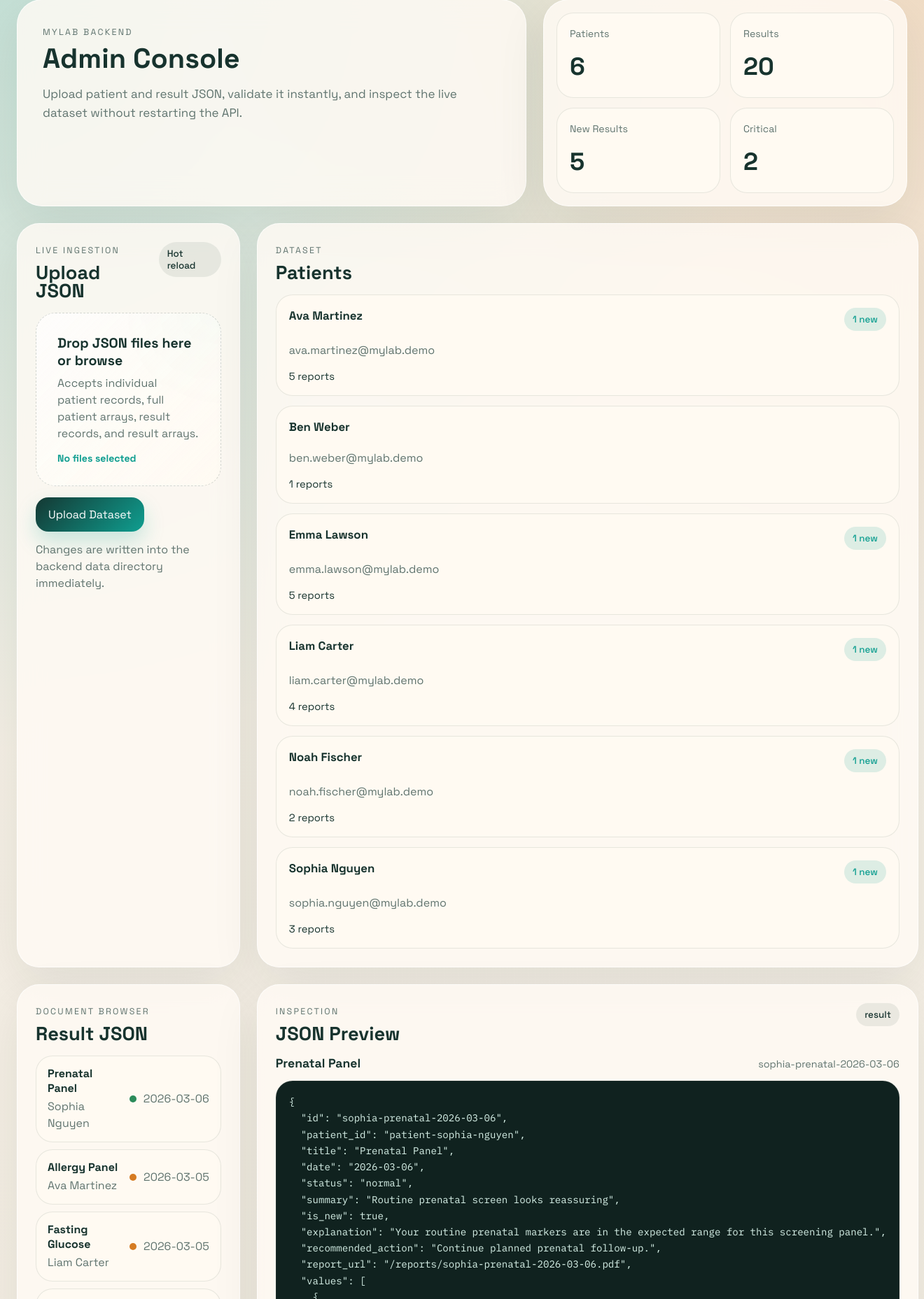
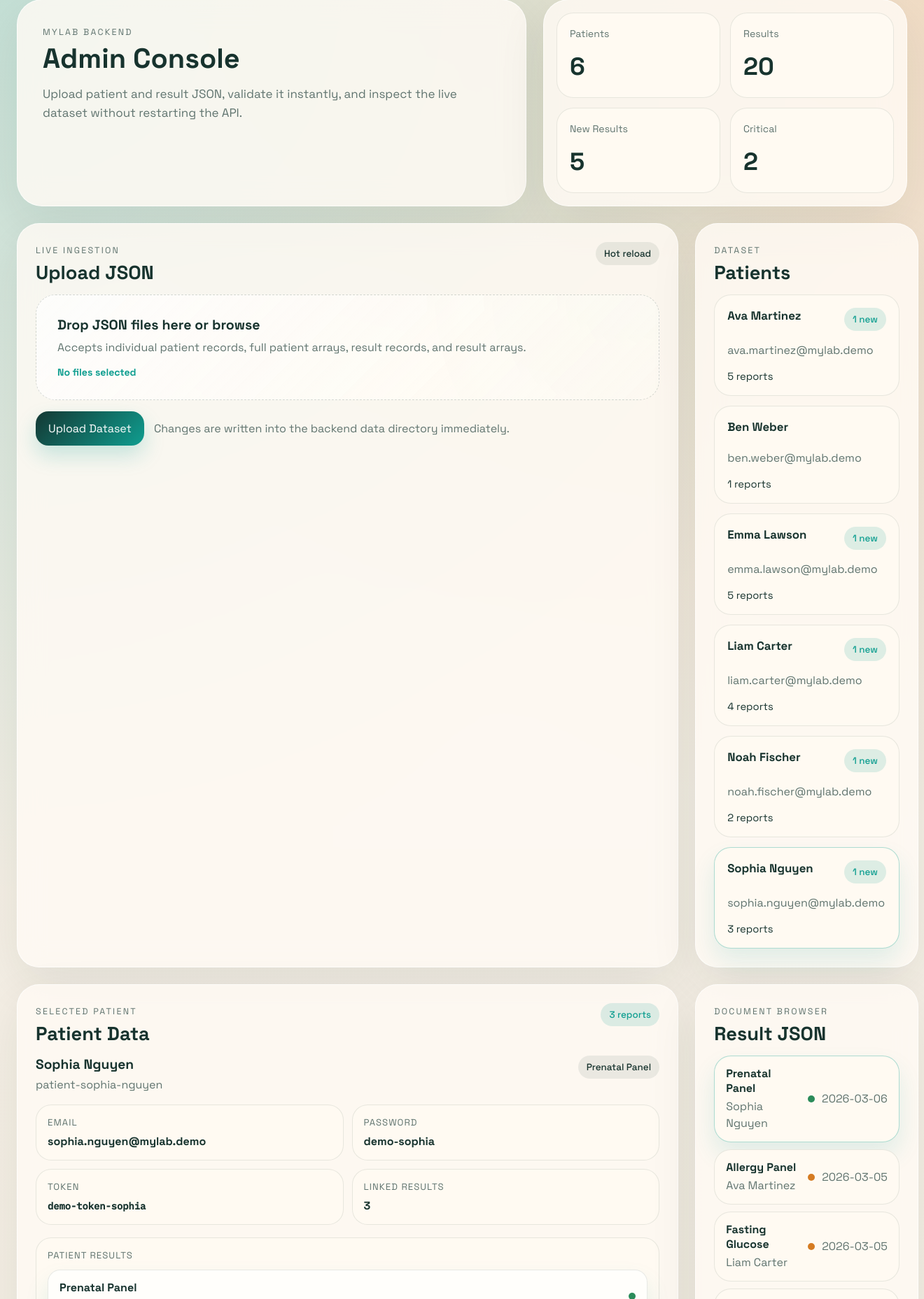
Before and after one commit to tgrytnes/MyLab-backend, a FastAPI app: page /admin in a window 1320 px wide. Shown: the part 29-1886 px from the top of the page at 70% size. Run offline with FastAPI, Linux system fonts and the light colour scheme.

Commit message:
Refine admin patient detail layout

```diff
--- a/app/main.py
+++ b/app/main.py
@@ -58,6 +58,9 @@ def _admin_context(
     preview = None
     chosen_kind = preview_kind
     chosen_id = preview_id
+    selected_patient = None
+    selected_result = None
+    selected_patient_results: list[dict] = []
 
     if chosen_kind and chosen_id:
         preview = repository.preview_document(chosen_kind, chosen_id)
@@ -70,11 +73,24 @@ def _admin_context(
         chosen_id = patient_cards[0]["id"]
         preview = repository.preview_document(chosen_kind, chosen_id)
 
+    if chosen_kind == "patient" and chosen_id:
+        selected_patient = repository.patient_by_id(chosen_id)
+    elif chosen_kind == "result" and chosen_id:
+        selected_result = repository.result_by_id(chosen_id)
+        if selected_result is not None:
+            selected_patient = repository.patient_by_id(selected_result["patient_id"])
+
+    if selected_patient is not None:
+        selected_patient_results = repository.patient_results(selected_patient)
+
     return {
         "request": request,
         "stats": repository.stats(),
         "patient_cards": patient_cards,
         "result_browser": result_browser,
+        "selected_patient": selected_patient,
+        "selected_result": selected_result,
+        "selected_patient_results": selected_patient_results,
         "preview_kind": chosen_kind,
         "preview_id": chosen_id,
         "preview": preview,
--- a/app/repository.py
+++ b/app/repository.py
@@ -100,6 +100,14 @@ class DemoRepository:
 
     def patient_by_token(self, token: str) -> dict | None:
         return self.patients_by_token.get(token)
+
+    def patient_by_id(self, patient_id: str) -> dict | None:
+        patient = self.patients_by_id.get(patient_id)
+        return deepcopy(patient) if patient is not None else None
+
+    def result_by_id(self, result_id: str) -> dict | None:
+        result = self.results_by_id.get(result_id)
+        return deepcopy(result) if result is not None else None
 
     def patient_results(self, patient: dict) -> list[dict]:
         result_ids = patient["result_ids"]
--- a/app/static/admin.css
+++ b/app/static/admin.css
@@ -120,7 +120,8 @@ body {
 }
 
 .panel--upload,
-.panel--preview {
+.panel--preview,
+.panel--patient {
   min-height: 280px;
 }
 
@@ -284,6 +285,13 @@ body {
   border-color: rgba(15, 158, 144, 0.24);
 }
 
+.patient-card--selected,
+.browser-row--selected,
+.linked-result--selected {
+  border-color: rgba(15, 158, 144, 0.34);
+  box-shadow: 0 18px 34px rgba(15, 158, 144, 0.12);
+}
+
 .patient-card {
   padding: 18px;
 }
@@ -326,6 +334,88 @@ body {
   align-items: center;
   gap: 10px;
   white-space: nowrap;
+}
+
+.detail-card {
+  display: grid;
+  gap: 18px;
+}
+
+.detail-card__headline {
+  display: flex;
+  justify-content: space-between;
+  align-items: flex-start;
+  gap: 16px;
+}
+
+.detail-card__headline h3 {
+  margin: 0 0 6px;
+  font-size: 1.2rem;
+}
+
+.detail-card__headline p {
+  margin: 0;
+  color: var(--muted);
+}
+
+.detail-grid {
+  display: grid;
+  grid-template-columns: repeat(2, minmax(0, 1fr));
+  gap: 12px;
+}
+
+.detail-grid article,
+.subpanel {
+  padding: 16px;
+  border-radius: 22px;
+  background: var(--panel-strong);
+  border: 1px solid var(--line);
+}
+
+.detail-label {
+  display: block;
+  margin-bottom: 8px;
+  color: var(--muted);
+  font-size: 0.82rem;
+  letter-spacing: 0.08em;
+  text-transform: uppercase;
+}
+
+.mono {
+  font-family: "IBM Plex Mono", monospace;
+  font-size: 0.86rem;
+}
+
+.subpanel__header {
+  margin-bottom: 12px;
+}
+
+.linked-results {
+  display: grid;
+  gap: 10px;
+}
+
+.linked-result {
+  display: flex;
+  justify-content: space-between;
+  align-items: center;
+  gap: 16px;
+  padding: 14px 16px;
+  border-radius: 18px;
+  border: 1px solid var(--line);
+  text-decoration: none;
+  color: inherit;
+  background: rgba(255, 255, 255, 0.68);
+}
+
+.linked-result strong {
+  display: block;
+  margin-bottom: 4px;
+}
+
+.linked-result span {
+  color: var(--muted);
+  font-size: 0.88rem;
 }
 
 .status-dot {
@@ -418,4 +508,8 @@ body {
     grid-template-columns: 1fr 1fr;
     padding: 12px;
   }
+
+  .detail-grid {
+    grid-template-columns: 1fr;
+  }
 }
--- a/app/templates/admin_console.html
+++ b/app/templates/admin_console.html
@@ -97,7 +97,10 @@
           </div>
           <div class="patient-grid">
             {% for patient in patient_cards %}
-              <a class="patient-card" href="/admin?kind=patient&identifier={{ patient.id }}">
+              <a
+                class="patient-card {% if selected_patient and selected_patient.id == patient.id %}patient-card--selected{% endif %}"
+                href="/admin?kind=patient&identifier={{ patient.id }}"
+              >
                 <div class="patient-card__header">
                   <h3>{{ patient.name }}</h3>
                   {% if patient.new_results %}
@@ -113,6 +116,76 @@
           </div>
         </section>
 
+        <section class="panel panel--patient">
+          <div class="panel__header">
+            <div>
+              <span class="panel__kicker">Selected Patient</span>
+              <h2>Patient Data</h2>
+            </div>
+            {% if selected_patient %}
+              <span class="badge badge--accent">{{ selected_patient_results|length }} reports</span>
+            {% endif %}
+          </div>
+
+          {% if selected_patient %}
+            <div class="detail-card">
+              <div class="detail-card__headline">
+                <div>
+                  <h3>{{ selected_patient.first_name }} {{ selected_patient.last_name }}</h3>
+                  <p>{{ selected_patient.id }}</p>
+                </div>
+                {% if selected_result %}
+                  <span class="badge">{{ selected_result.title }}</span>
+                {% endif %}
+              </div>
+
+              <div class="detail-grid">
+                <article>
+                  <span class="detail-label">Email</span>
+                  <strong>{{ selected_patient.email }}</strong>
+                </article>
+                <article>
+                  <span class="detail-label">Password</span>
+                  <strong>{{ selected_patient.password }}</strong>
+                </article>
+                <article>
+                  <span class="detail-label">Token</span>
+                  <strong class="mono">{{ selected_patient.token }}</strong>
+                </article>
+                <article>
+                  <span class="detail-label">Linked Results</span>
+                  <strong>{{ selected_patient.result_ids|length }}</strong>
+                </article>
+              </div>
+
+              <div class="subpanel">
+                <div class="subpanel__header">
+                  <span class="detail-label">Patient Results</span>
+                </div>
+                <div class="linked-results">
+                  {% for result in selected_patient_results %}
+                    <a
+                      class="linked-result {% if preview_kind == 'result' and preview_id == result.id %}linked-result--selected{% endif %}"
+                      href="/admin?kind=result&identifier={{ result.id }}"
+                    >
+                      <div>
+                        <strong>{{ result.title }}</strong>
+                        <span>{{ result.date }}</span>
+                      </div>
+                      <span class="status-dot status-dot--{{ result.status }}"></span>
+                    </a>
+                  {% endfor %}
+                </div>
+              </div>
+            </div>
+          {% else %}
+            <div class="empty-state">
+              <h3>No patient selected</h3>
+              <p>Choose a patient from the dataset list to inspect their record and linked results.</p>
+            </div>
+          {% endif %}
+        </section>
+
         <section class="panel panel--browser">
           <div class="panel__header">
             <div>
@@ -122,7 +195,10 @@
           </div>
           <div class="browser-list">
             {% for result in result_browser %}
-              <a class="browser-row" href="/admin?kind=result&identifier={{ result.id }}">
+              <a
+                class="browser-row {% if preview_kind == 'result' and preview_id == result.id %}browser-row--selected{% endif %}"
+                href="/admin?kind=result&identifier={{ result.id }}"
+              >
                 <div>
                   <strong>{{ result.title }}</strong>
                   <span>{{ result.patient_name }}</span>
@@ -140,7 +216,7 @@
           <div class="panel__header">
             <div>
               <span class="panel__kicker">Inspection</span>
-              <h2>JSON Preview</h2>
+              <h2>Raw JSON Preview</h2>
             </div>
             {% if preview %}
               <span class="badge">{{ preview_kind }}</span>
```
